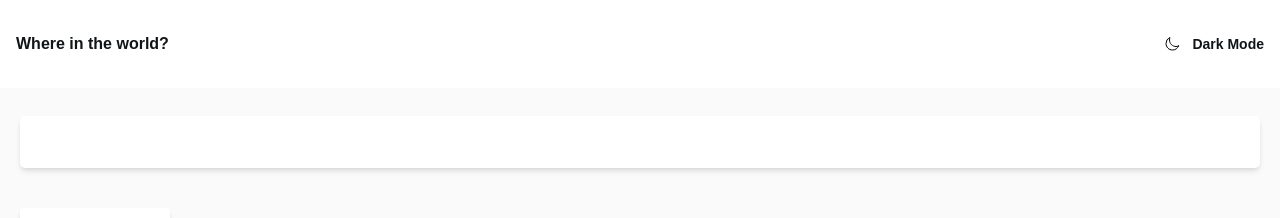
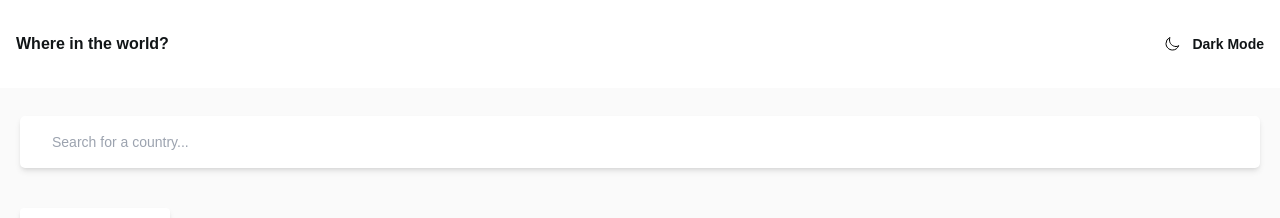
Before and after one commit to Desmond-Fon/rest-country-react, a React (Create React App) app: page / in a window 1280 px wide. Shown: the top 218 px of the page. Built offline with nearby package versions, Linux system fonts and the light colour scheme; no server answers.

Commit message:
implemented the search function

```diff
--- a/package.json
+++ b/package.json
@@ -7,6 +7,7 @@
     "@testing-library/react": "^13.4.0",
     "@testing-library/user-event": "^13.5.0",
     "react": "^18.2.0",
+    "react-axios": "^2.0.6",
     "react-dom": "^18.2.0",
     "react-scripts": "5.0.1",
     "web-vitals": "^2.1.4"
--- /dev/null
+++ b/src/pages/home/component/DisplaySearch.jsx
@@ -0,0 +1,26 @@
+function DisplaySearch ({searchCountry}) {
+    return ( <>
+      <div>
+        {searchCountry.map((names) =>
+        <div className="flex flex-col justify-center items-center">
+        <div className="w-4/5 bg-whiteLMDM mb-9 rounded-[5px] shadow-md text-left dark:text-whiteLMDM dark:bg-darkBlue hello">
+
+        <div className='w-full'>
+        <img src={names.flags.svg} alt="" className="rounded-t-[5px] w-full h-full" />
+        </div>
+        <div className="pb-10 pt-7 text-left h-3/5 ml-5">
+            <h2 className="text-lg font-bold pb-4">{names.name.common}</h2>
+            <p className="font-semibold">Population: <span className="font-light">{names.population}</span></p>
+            <p className="font-semibold">Region: <span className="font-light">{names.region}</span></p>
+            <p className="font-semibold">Capital: <span className="font-light">{names.capital}</span></p>
+        </div>
+
+      </div>
+      </div>
+    )
+    }
+        </div>
+    </> );
+}
+
+export default DisplaySearch;
--- a/src/pages/home/component/SearchBar.jsx
+++ b/src/pages/home/component/SearchBar.jsx
@@ -1,12 +1,12 @@
 // import { useState } from 'react';
 
-const SearchBar = ({name, searchName, setName}) => {
+const SearchBar = ({name, setName}) => {
 
 
 
     return ( <div className="mb-10">
-   <form action=""  >
-   <input type="search" name="search" placeholder="Search for a country..." className="text-sm p-4 rounded-[5px] shadow-md  w-full pl-8 dark:bg-darkBlue dark:text-whiteLMDM outline-none" value={name}  onChange={(e) => setName(e.target.value)} onKeyPress={searchName}/>
+   <form>
+   <input type="search" name="search" placeholder="Search for a country..." className="text-sm p-4 rounded-[5px] shadow-md  w-full pl-8 dark:bg-darkBlue dark:text-whiteLMDM outline-none" value={name}  onChange={(userSearch) => setName(userSearch.target.value)} />
    </form>
 </div> );
 }
--- a/src/pages/home/index.jsx
+++ b/src/pages/home/index.jsx
@@ -2,12 +2,17 @@ import SearchBar from "./component/SearchBar";
 import Select from "./component/Select";
 import { useState, useEffect } from 'react';
 import DisplayCountry from "./component/DisplayCountry";
+import DisplaySearch from "./component/DisplaySearch";
 // import DisplayRegions from "./component/DisplayRegions";
+
 
 const Home = () => {
 
     const [countries, setCountry] = useState([]);
-    const [name, setName] = useState(' ');
+    const [searchCountry, setSearchCountry] = useState([]);
+    const [name, setName] = useState('');
+    const [showCountry, setShowCountry] = useState(true);
+    const [keypressName, setKeypressName] = useState('');
     // const [region, setRegion] = useState('afica');
 
 
@@ -16,39 +21,19 @@ const Home = () => {
             const countriesFromServer = await fetchCountry()
             setCountry(countriesFromServer)
         }
-
         getCountry();
     }, [])
 
     const fetchCountry = async () => {
         const res = await fetch("https://restcountries.com/v3.1/all");
         const data = await res.json();
-        // console.log(data);
         return data;
     }
 
-    // useEffect (() => {
-    //     setName()
-
-    // }, [])
 
 
-    // function changeRegion (y) {
-
-    //     fetch(`https://restcountries.com/v3.1/region/${y.region}`)
-    //     .then(res => {
-    //        if(!res.ok) throw new Error(`Something went wrong. ${res.status} ${res.statusText}`)
-    //        return res.json()
-    //      })
-    //     .then(users => {
-    //         console.log(users)
-    //         return users;
-    //  })
-    //  .catch(err => {console.error(err)})
-    //  };
-
-    const searchName = () => {
-        // console.log(name);
+    useEffect(() => {
+        console.log(name);
         let userSearch = name.toLowerCase();
         console.log(name)
       fetch(`https://restcountries.com/v3.1/name/${userSearch}`)
@@ -56,20 +41,22 @@ const Home = () => {
          if(!res.ok) throw new Error(`Something went wrong, please ensure you spell the country correctly. ${res.status}`)
          return res.json()
        })
-      .then(users => {console.log(users)
-      return users}
+      .then(users => {
+        console.log(users)
+        setSearchCountry(users)
+        setShowCountry(false)
+}
       )
    .catch(err => {console.error(err)
    })
-    }
-
-
+    }, [name])
 
 
     return ( <main className="px-5 bg-veryLightGrayLM text-veryDarkBlueLM pt-7 dark:bg-veryDarkBlueDM dark:text-whiteLMDM w-full">
-        <SearchBar name = {name} searchName = {searchName} setName = {setName} />
+        <SearchBar name = {name} setName = {setName}/>
         <Select />
-        <DisplayCountry countries = {countries}/>
+        {showCountry ? <DisplayCountry countries = {countries}/> :
+        <DisplaySearch searchCountry = {searchCountry}/>}
         {/* <DisplayRegions name = {name}/> */}
     </main>
 
```
Also changed, not shown: src/pages/home/component/DisplayCountry.jsx (+0 -18 lines), 1 other file (tests, documents, lock files or other folders).
